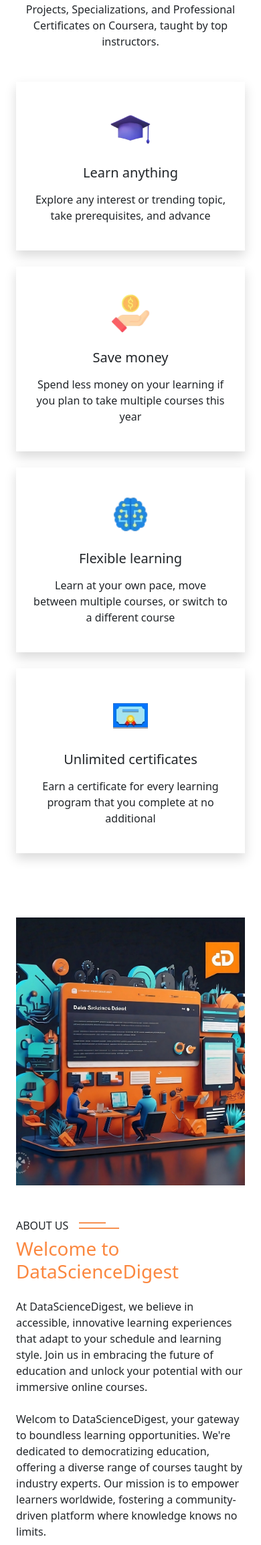
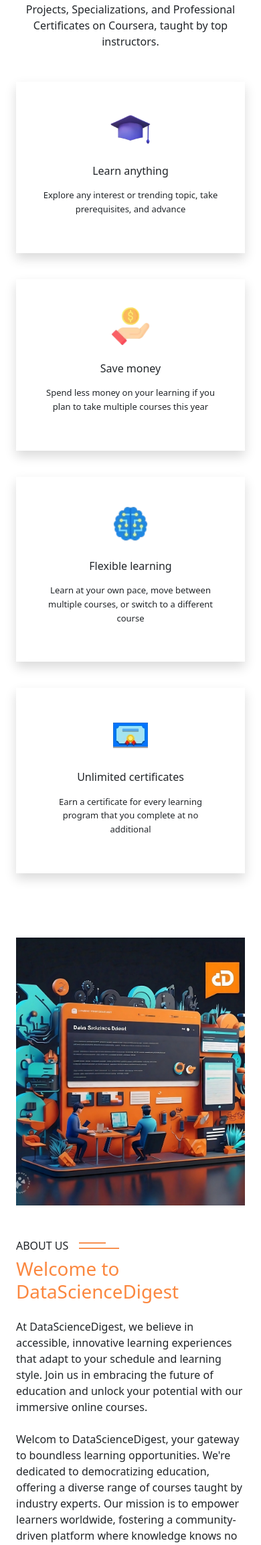
Before and after one commit to DataScienceDigest/DataScienceDigest-Project, a Django app: page / in a window 390 px wide. Shown: the part 819-3126 px from the top of the page at 67% size. Run offline with Django 5.2, Linux system fonts and the light colour scheme; some libraries are stand-ins or nearby versions.

Commit message:
mobile layout fixing

```diff
--- a/dsd_apps/templates/index.html
+++ b/dsd_apps/templates/index.html
@@ -5,6 +5,11 @@
 <head>
     {% include 'headerlinks.html' %}
     <title>Free Tutorials & Compilers | Python, Java, SQL - DataScienceDigest</title>
+    <link rel="preload" as="image" href="{% static 'img/icon1.webp' %}">
+    <link rel="preload" as="image" href="{% static 'img/icon2.webp' %}">
+    <link rel="preload" as="image" href="{% static 'img/icon3.webp' %}">
+    <link rel="preload" as="image" href="{% static 'img/icon4.webp' %}">
+
     <!-- ++++++++++++++++++++++++++++++++++++++++++ -->
     <meta name="description" content="Learn programming for free with hands-on tutorials and online compilers from DataScienceDigest.in. Master Python, HTML, JavaScript, SQL, and more with real coding examples. Practice live coding with our online compilers. Join now!">
     <meta name="keywords" content="DataScience Digest,Programming Tutorials, Learn Python Free, JavaScript Tutorial, SQL Tutorial, Free Coding Examples, Online Compiler, DataScienceDigest">
--- a/static/css/style.css
+++ b/static/css/style.css
@@ -290,7 +290,7 @@
   width: calc(100% + 60px);
   left: 0;
 }
-.service-item {
+/* .service-item {
   transition: 0.5s;
 }
 .service-item i {
@@ -305,7 +305,43 @@
 }
 .service-item:hover * {
   color: #fff !important;
+} */
+ /* css of offers */
+ @media (max-width: 767px) {
+  /* Icons and text sizes */
+  .service-item img {
+    width: 60px;
+    height: 60px;
+  }
+  .service-item h5 {
+    font-size: 16px;
+    margin-bottom: 10px;
+  }
+  .service-item p {
+    font-size: 13px;
+    line-height: 1.6;
+  }
+
+  /* Compact spacing */
+  .service-item {
+    padding: 15px;
+  }
+  .row.g-4 {
+    gap: 15px;
+  }
+
+  /* Disable hover effects on touch devices */
+  .service-item:hover {
+    transform: none;
+  }
+
+  /* WOW animations */
+  .wow {
+    min-height: 100px;
+  }
 }
+
+ /* offers css end */
 .course-item img {
   width: 100%;
   height: 200px;
```
